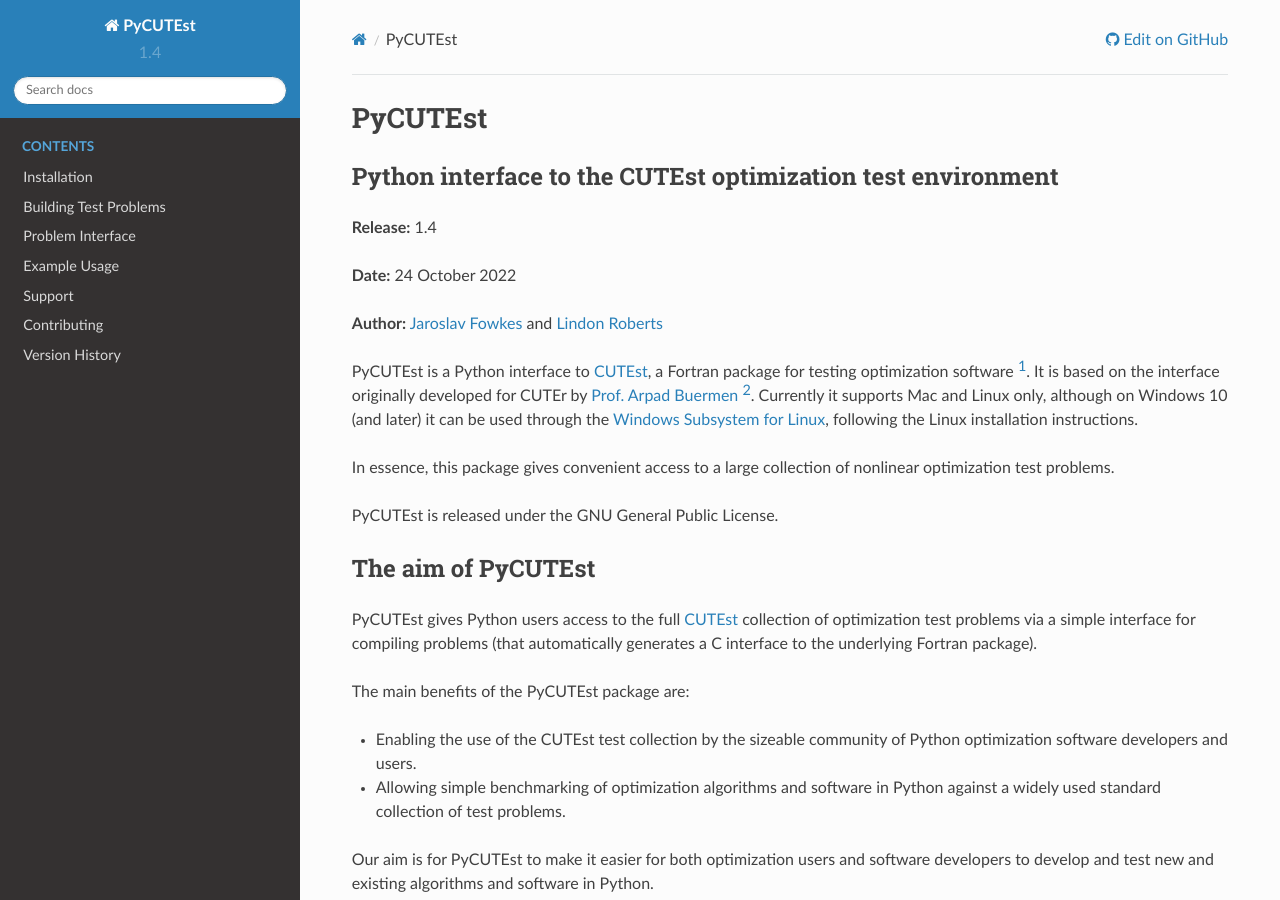
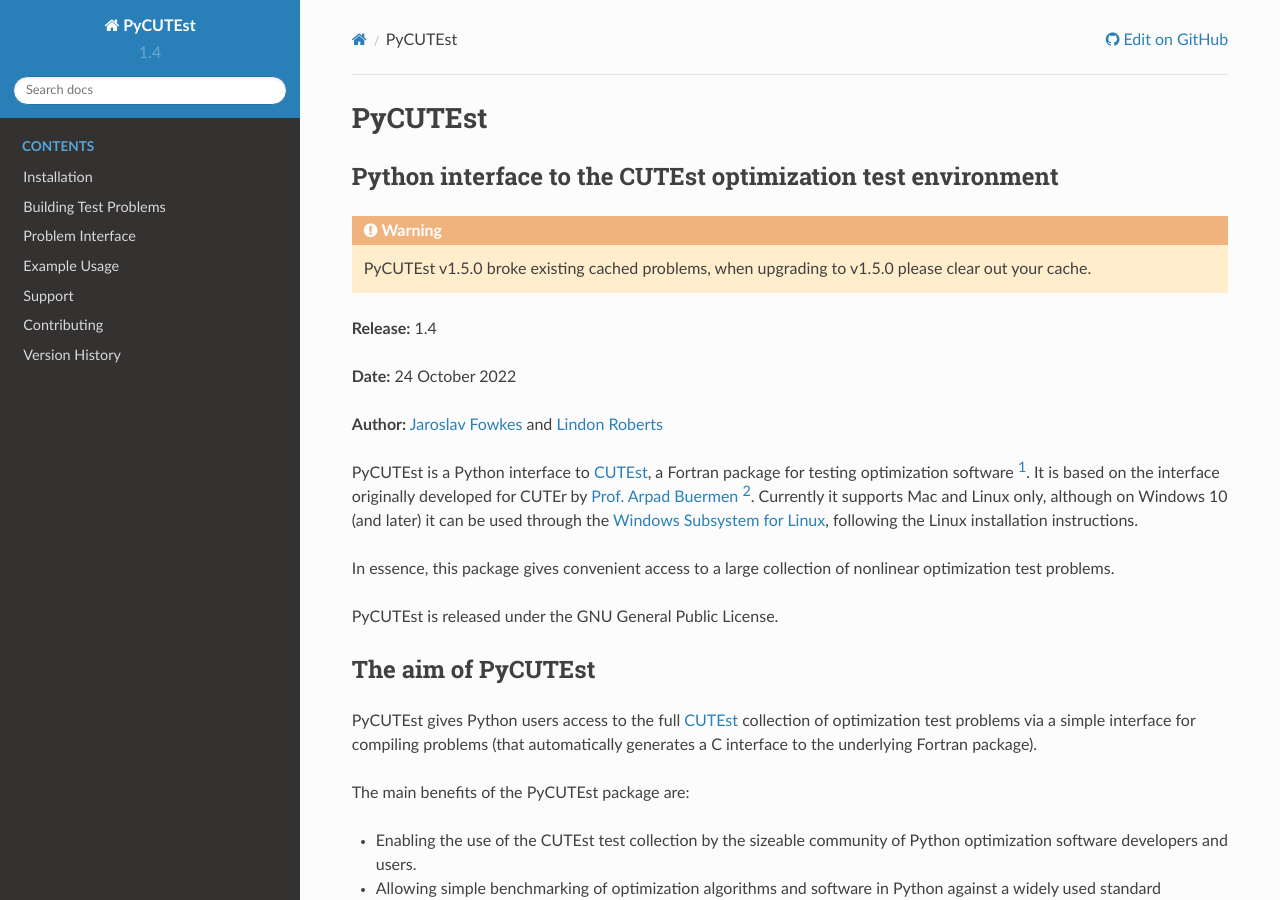
Before and after one commit to jfowkes/pycutest, a Sphinx documentation site: the page built from docs/index.rst, in a window 1280 px wide and 900 px high. Built offline with Sphinx 7.4.7 and the Read the Docs theme 2.0.0, drawn with Linux system fonts in a browser that asks for light colours.

Commit message:
Signpost cache breaking

```diff
--- a/README.rst
+++ b/README.rst
@@ -1,6 +1,8 @@
 ====================================================================================================================================
 PyCUTEst: A Python interface to the CUTEst Optimization Test Environment |License| |Build Status| |PyPI Version| |Downloads| |Paper|
 ====================================================================================================================================
+
+**Warning: PyCUTEst v1.5.0 broke existing cached problems, when upgrading to v1.5.0 please clear out your cache.**
 
 PyCUTEst is a Python interface to `CUTEst <https://github.com/ralna/CUTEst>`_, a Fortran package for testing optimization software. It is based on the `interface originally developed for CUTEr <http://fides.fe.uni-lj.si/~arpadb/software-pycuter.html>`_ by `Prof. Arpad Buermen <http://www.fe.uni-lj.si/en/the_faculty/staff/alphabetically/55/>`_.
 
--- a/docs/index.rst
+++ b/docs/index.rst
@@ -7,6 +7,9 @@
 ========
 Python interface to the CUTEst optimization test environment
 ------------------------------------------------------------
+
+.. warning::
+    PyCUTEst v1.5.0 broke existing cached problems, when upgrading to v1.5.0 please clear out your cache.
 
 **Release:** |version|
 
```
